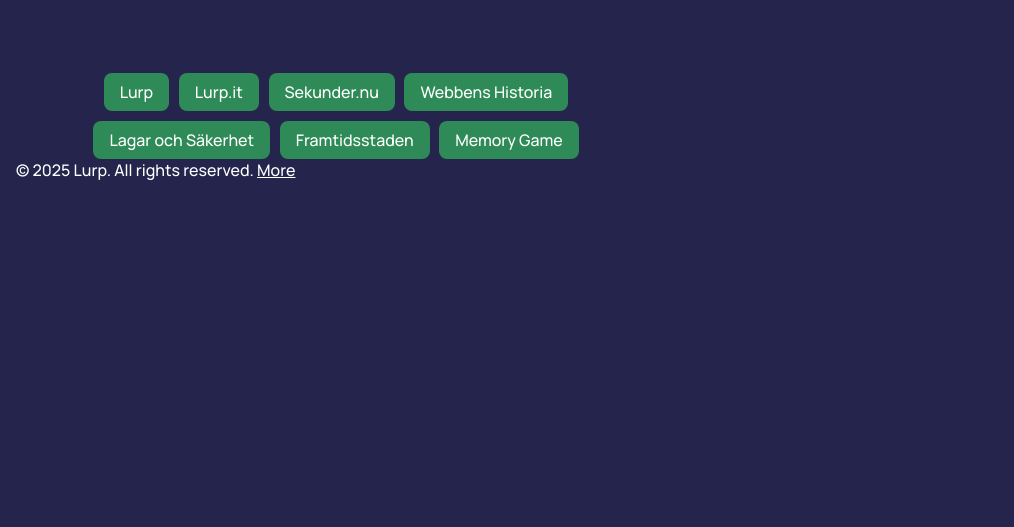
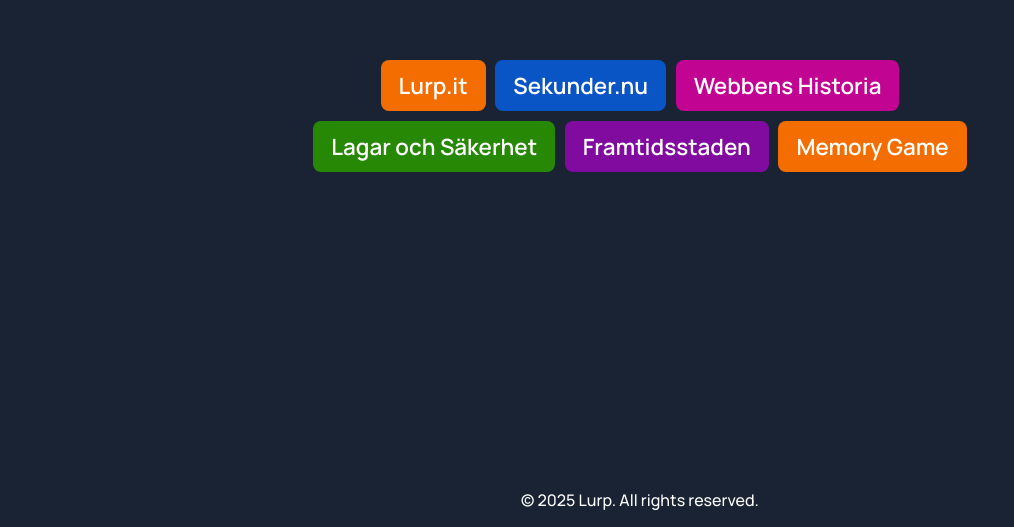
Before and after one commit to wopuff/projects, a plain HTML site: page index.html in a window 1280 px wide. Shown: the part 273-800 px from the top of the page, without its empty margins (0-1014 px from the left). Drawn offline with Linux system fonts and the light colour scheme.

Commit message:
finish styling home page

```diff
--- a/index.html
+++ b/index.html
@@ -18,7 +18,7 @@
 
   <!-- links -->
   <div class="links">
-    <a href="https://www.lurp.it">Lurp</a>
+    <!-- <a href="https://www.lurp.it">Lurp</a> -->
     <a href="https://app.lurp.it">Lurp.it</a>
     <a href="https://www.sekunder.nu">Sekunder.nu</a>
     <a href="/webbens-historia">Webbens Historia</a>
@@ -28,9 +28,10 @@
   </div>
 
   <!-- legal -->
-  <div>
-    © 2025 Lurp. All rights reserved.
-    <a href="https://www.lurp.it">More</a>
+  <div class="legal">
+    <a href="https://www.lurp.it">
+      © 2025 Lurp. All rights reserved.
+    </a>
   </div>
 </body>
 
--- a/style.css
+++ b/style.css
@@ -12,11 +12,11 @@
 body {
   width: 100%;
   height: 100vh;
-  background-color: rgb(36, 36, 76);
+  background-color: #192333;
   display: flex;
   flex-direction: column;
-  justify-content: center;
-  align-items: space-between;
+  justify-content: space-between;
+  align-items: center;
   padding: 1rem;
 }
 
@@ -25,12 +25,56 @@
   flex-wrap: wrap;
   justify-content: center;
   gap: 0.6rem;
-  max-width: 40rem;
+  max-width: 45rem;
 }
 
 .links a {
   text-decoration: none;
-  background-color: seagreen;
+  background-color: black;
+  transition: 0.4s ease;
+  border: 0.15rem solid transparent;
   border-radius: 0.5rem;
   padding: 0.5rem 1rem;
+  font-size: 1.4rem;
+  font-weight: 600;
 }
+
+.legal {
+  display: flex;
+  justify-content: center;
+}
+
+.legal a {
+  text-decoration: none;
+}
+
+.legal a:hover {
+  color: #F46D00;
+}
+
+/* link colors */
+.links a:nth-child(5n) {
+  background-color: #800B9E;
+}
+
+.links a:nth-child(5n + 1) {
+  background-color: #F46D00;
+}
+
+.links a:nth-child(5n + 2) {
+  background-color: #0A55C5;
+}
+
+.links a:nth-child(5n + 3) {
+  background-color: #C10592;
+}
+
+.links a:nth-child(5n + 4) {
+  background-color: #278805;
+}
+
+
+.links a:hover {
+  background-color: #192333;
+  border: 0.15rem solid #F46D00;
+}
```
